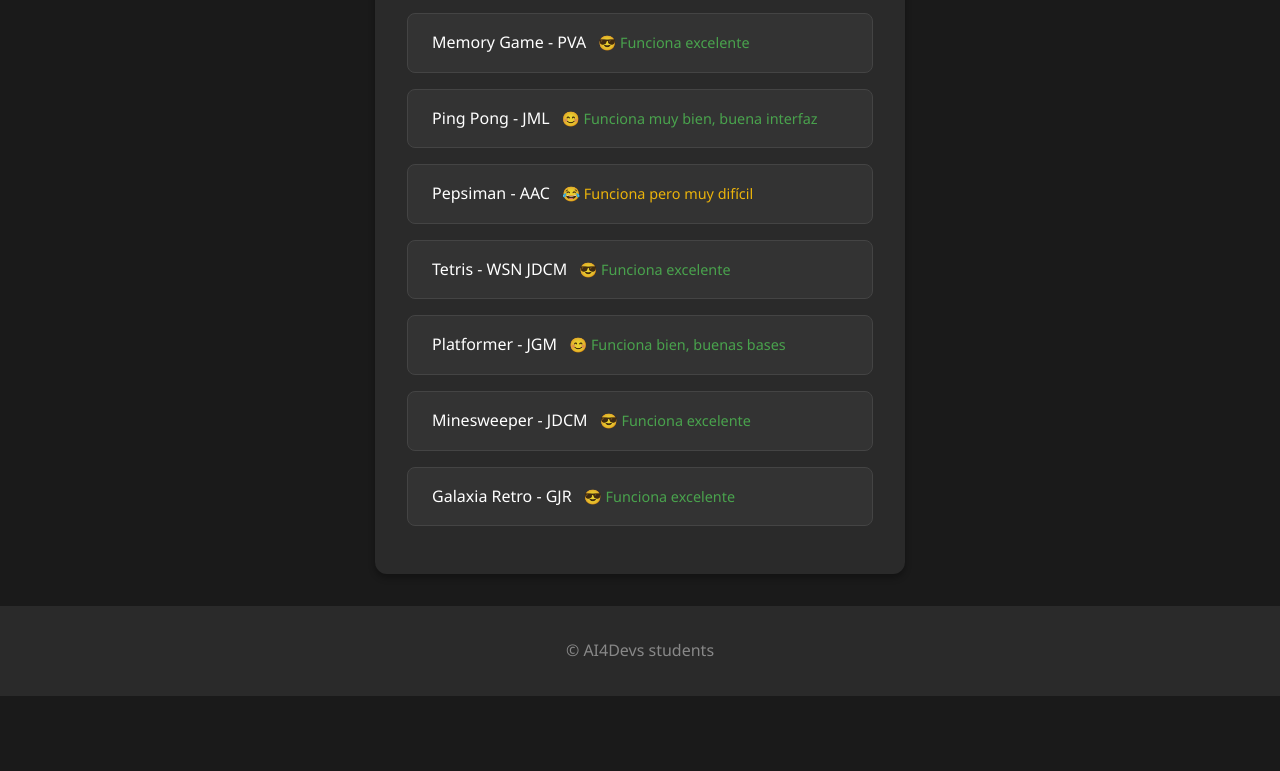
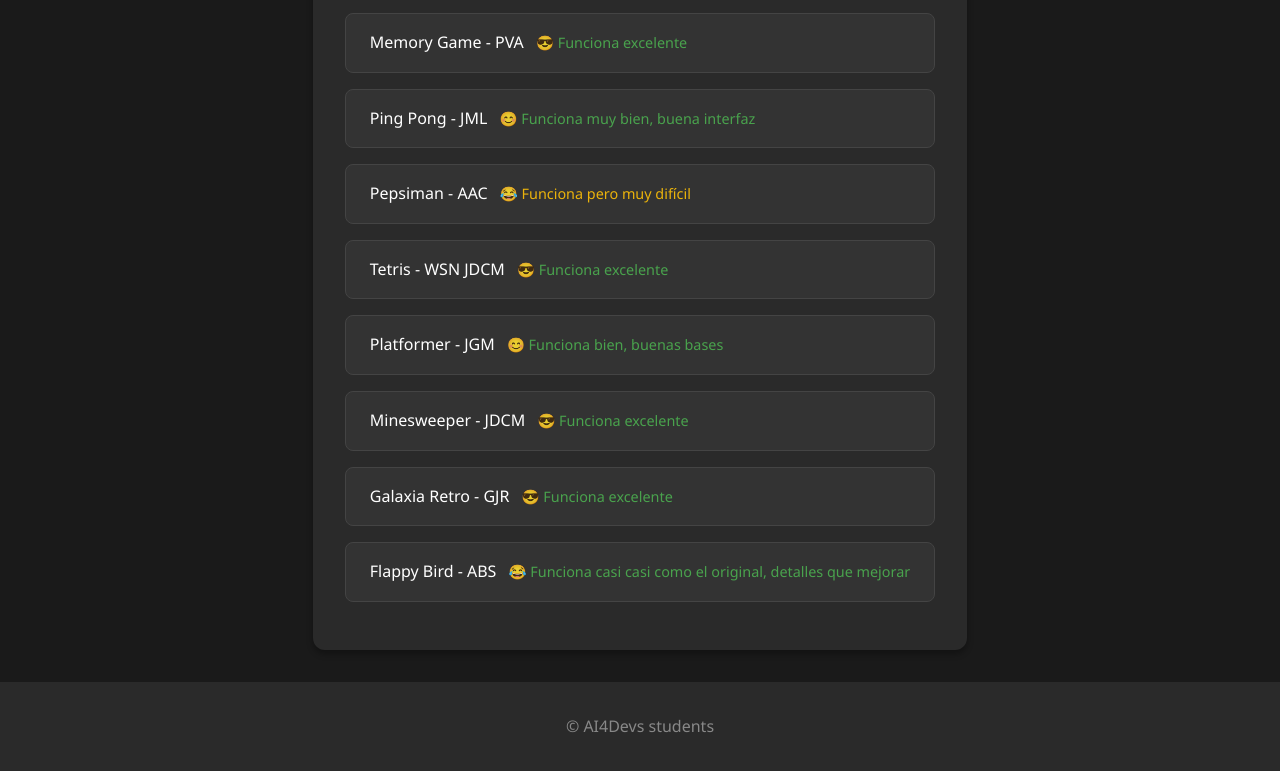
Before and after one commit to IamJorx/AI4Devs-videogame, a plain HTML site: page index.html in a window 1280 px wide. Shown: the part 703-1474 px from the top of the page. Before the commit the page ends 1399 px from the top, so only its background shows below. Drawn offline with Linux system fonts and the light colour scheme.

Commit message:
Flappy bird corrected

```diff
--- a/index.html
+++ b/index.html
@@ -96,6 +96,12 @@
                     <span class="game-status status-success">😎 Funciona excelente</span>
                 </a>
             </li>
+            <li>
+                <a href="flappy-bird-ABS/index.html">
+                    Flappy Bird - ABS
+                    <span class="game-status status-success">😂 Funciona casi casi como el original, detalles que mejorar</span>
+                </a>
+            </li>
         </ul>
     </div>
     <footer>
```
